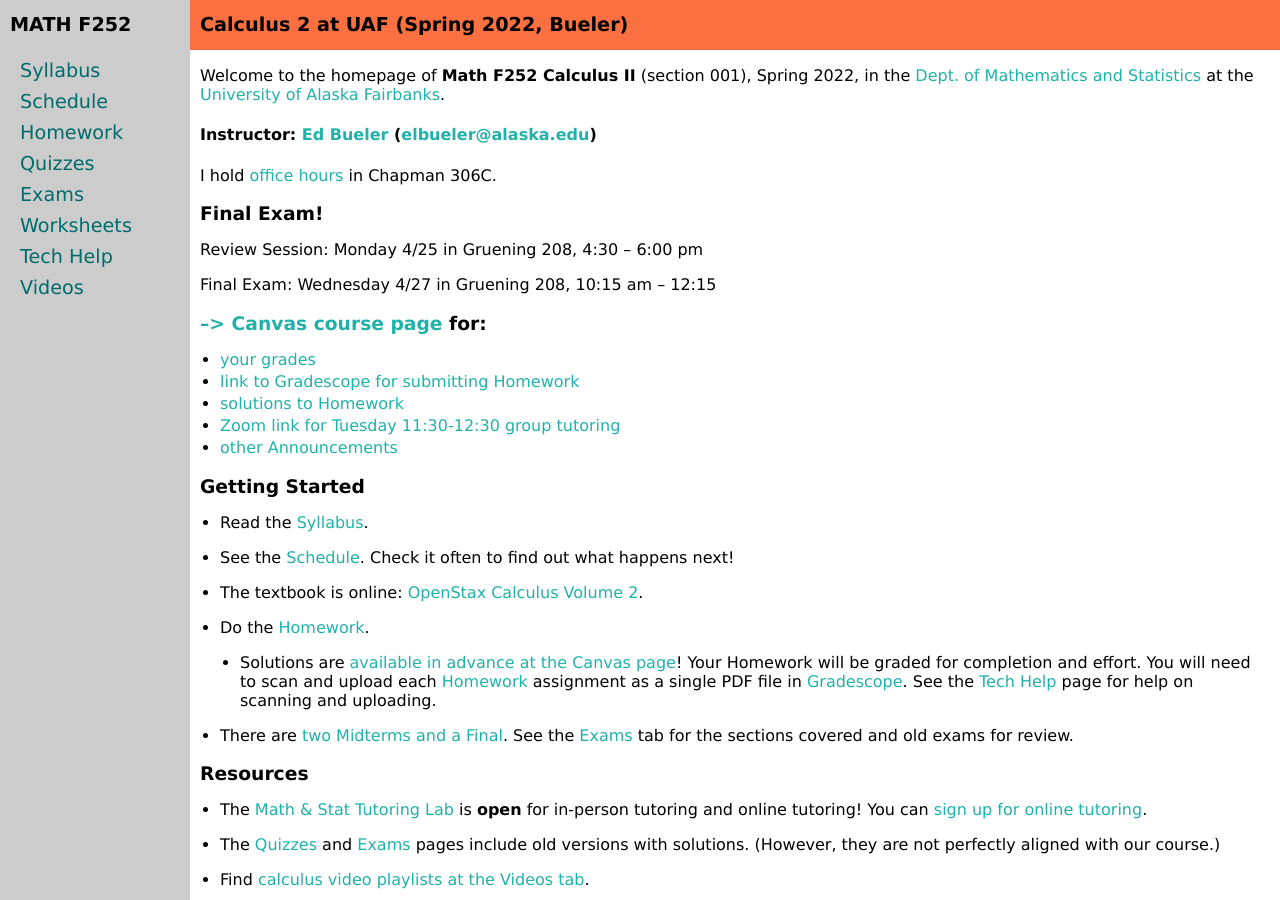
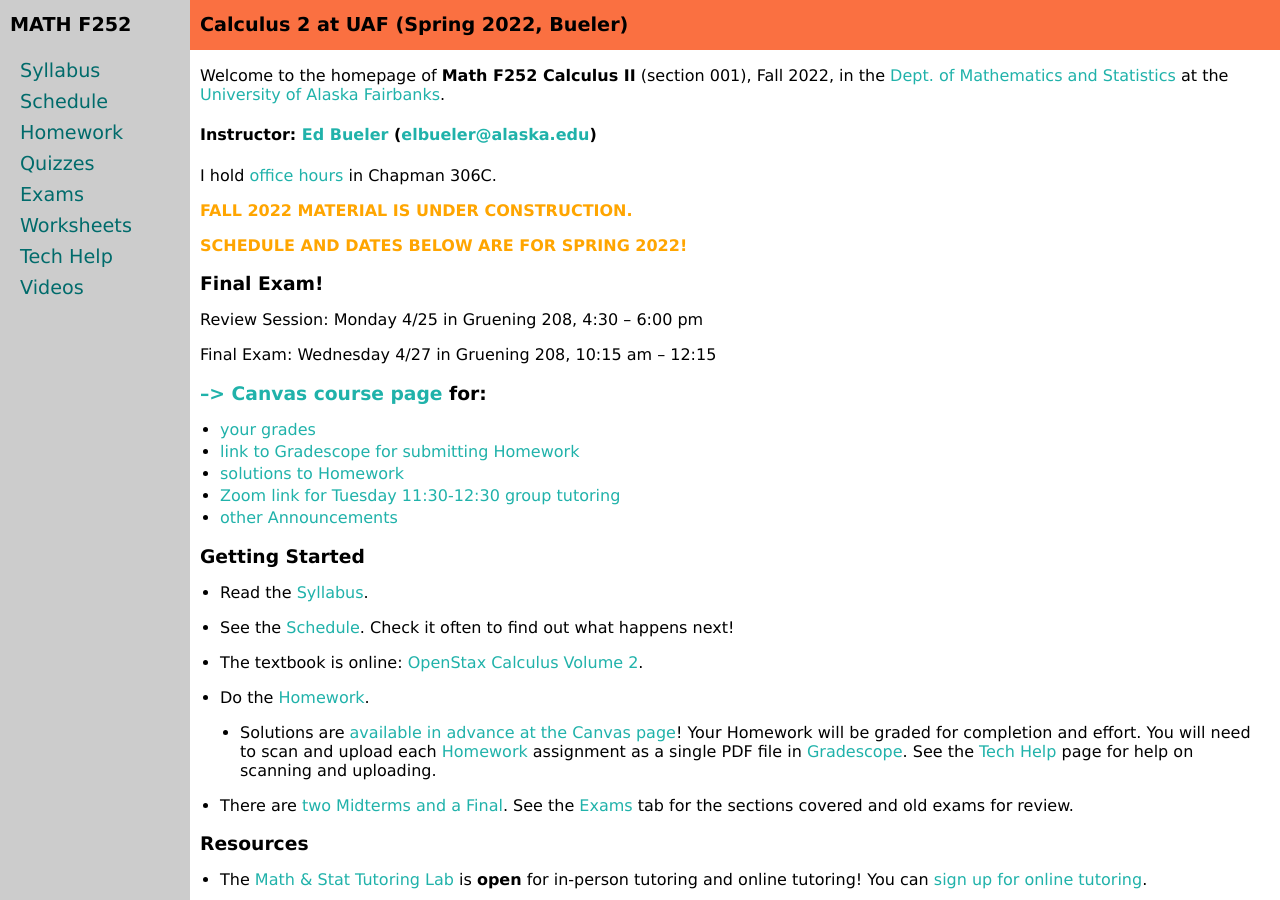
Before and after one commit to uaf-math/calc2, a Jekyll site: the page built from index.md, in a window 1280 px wide and 900 px high. Built offline with Jekyll 4.4.1, drawn with Linux system fonts in a browser that asks for light colours.

Commit message:
fall 2022 under construction

```diff
--- a/index.md
+++ b/index.md
@@ -3,11 +3,15 @@ layout: course-page
 title: Bueler's Math F252 Calculus II in Spring 2022 at UAF
 ---
 
-Welcome to the homepage of **Math F252 Calculus II** (section 001), Spring 2022, in the [Dept. of Mathematics and Statistics](http://www.uaf.edu/dms/) at the [University of Alaska Fairbanks](http://www.uaf.edu/).
+Welcome to the homepage of **Math F252 Calculus II** (section 001), Fall 2022, in the [Dept. of Mathematics and Statistics](http://www.uaf.edu/dms/) at the [University of Alaska Fairbanks](http://www.uaf.edu/).
 
 #### Instructor:  [Ed Bueler](http://bueler.github.io/) ([elbueler@alaska.edu](mailto:elbueler@alaska.edu))
 
 I hold [office hours](http://bueler.github.io/OffHrs.htm) in Chapman 306C.
+
+<span style="color:orange">**FALL 2022 MATERIAL IS UNDER CONSTRUCTION.**</span>
+
+<span style="color:orange">**SCHEDULE AND DATES BELOW ARE FOR SPRING 2022!**</span>
 
 ### Final Exam!
 
```
